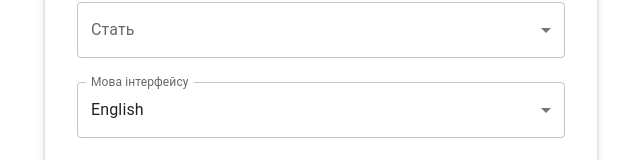
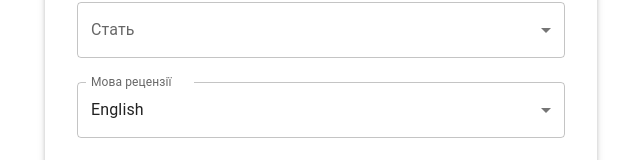
Before and after one commit to NuclMe/CineMind, a React (Vite) app: page /signup in a window 1280 px wide. Shown: the part 359-519 px from the top of the page, without its empty margins (319-959 px from the left). Built offline with nearby package versions, Linux system fonts and the light colour scheme.

Commit message:
changed name

```diff
--- a/src/pages/SignUpPage.jsx
+++ b/src/pages/SignUpPage.jsx
@@ -152,7 +152,7 @@ export default function SignUpPage() {
               </Box>
               <Box mb={3}>
                 <FormControl fullWidth>
-                  <InputLabel id="language-label">Мова інтерфейсу</InputLabel>
+                  <InputLabel id="language-label">Мова рецензії</InputLabel>
                   <Select
                     labelId="language-label"
                     id="language"
```
